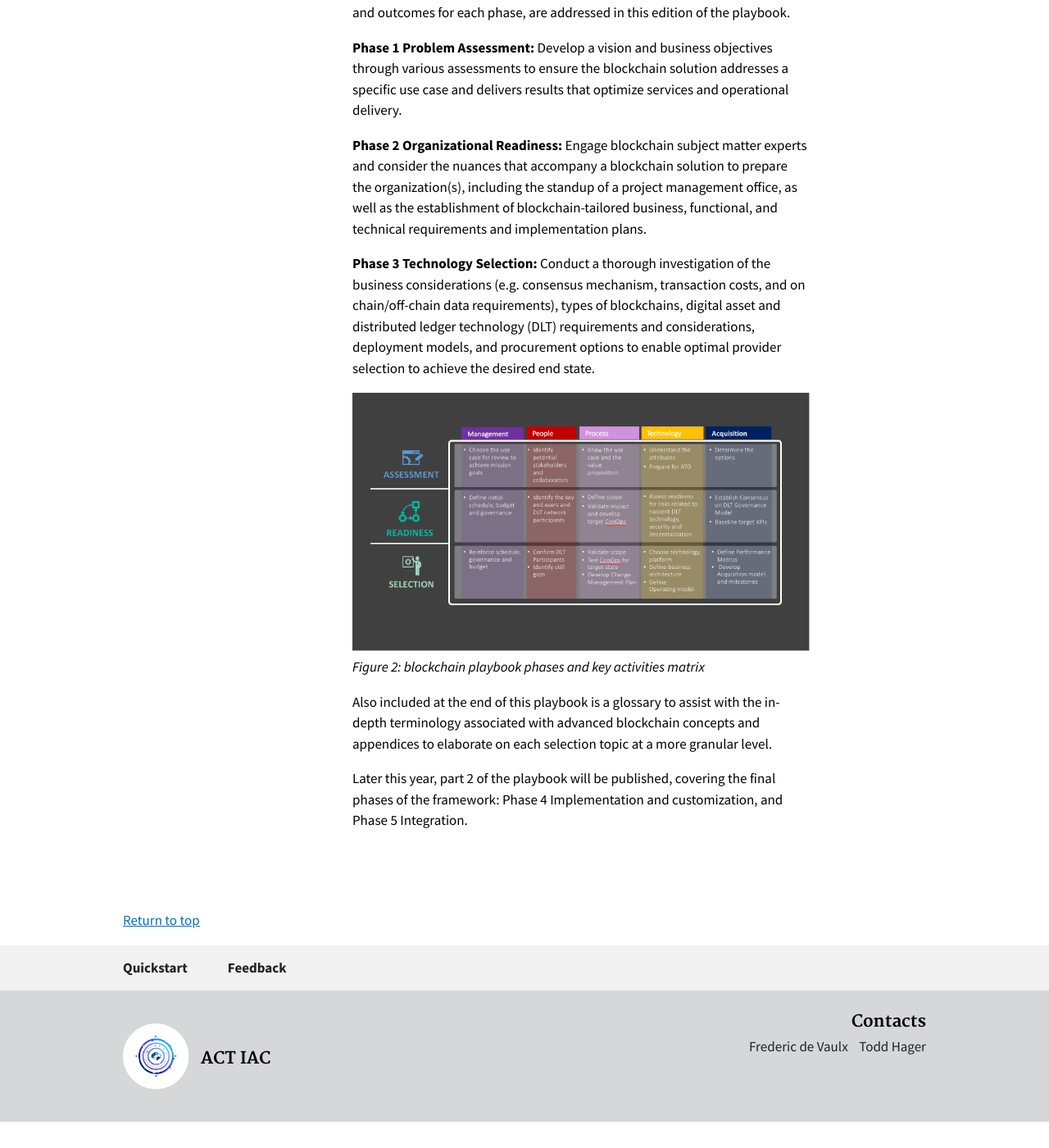
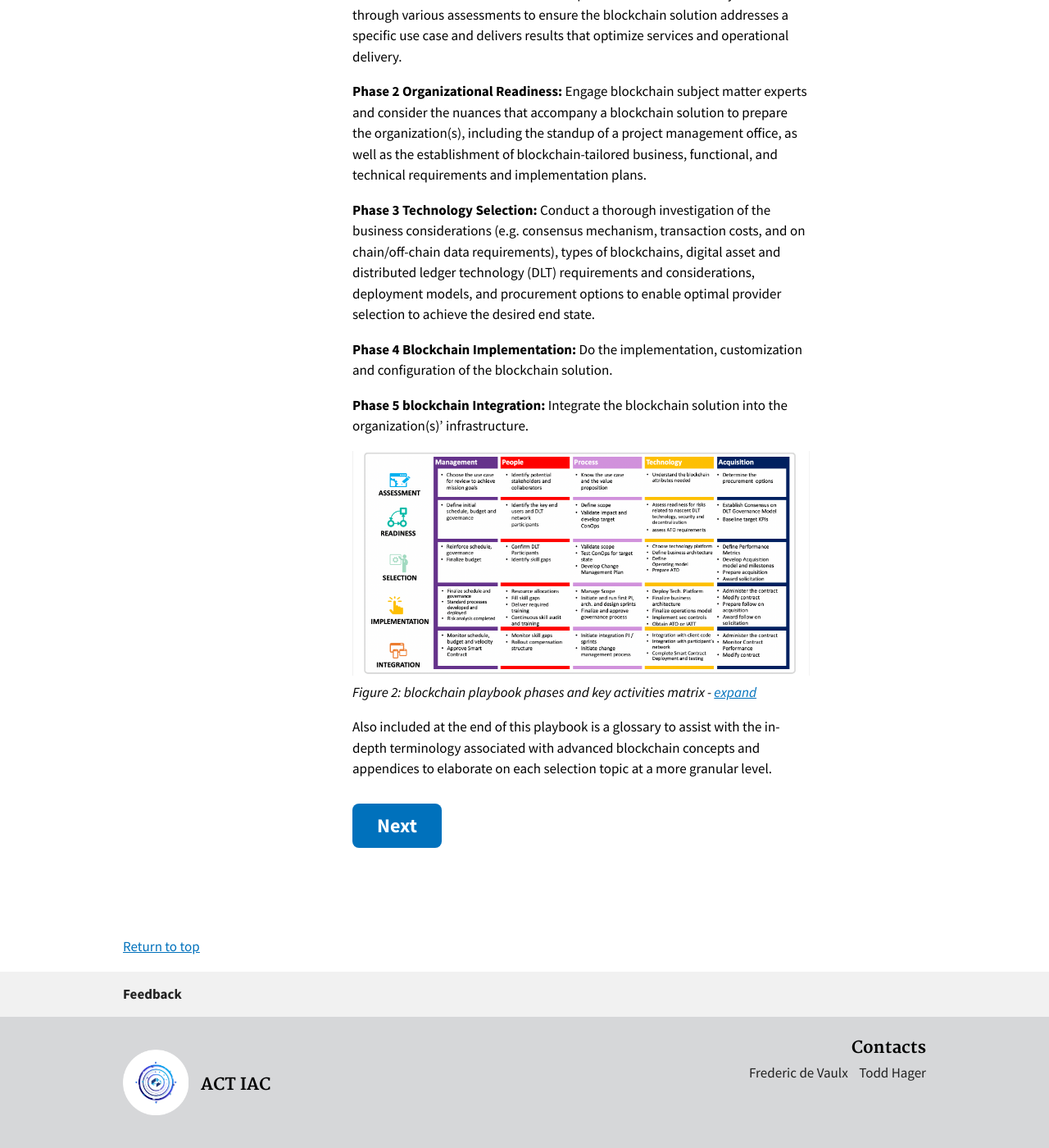
Before and after one commit to blockchain-working-group/blockchain-playbook, a Jekyll site: the page built from pages/intro.md, in a window 1280 px wide and 1400 px high, scrolled down 2345 px. Shown: the whole window at 82% size. Built offline with Jekyll 4.4.1, drawn with Linux system fonts in a browser that asks for light colours; before the commit the page ends 3713 px from its top, so only the background shows below that; some of the changed text lies outside the part shown.

```diff
--- a/pages/intro.md
+++ b/pages/intro.md
@@ -25,8 +25,8 @@ To address the current high level of government interest and desire to begin dep
 
 As government efforts move through implementation of this new and rapidly developing technology, contributions to this playbook (e.g. additional best practices, lessons learned, and other information) are appreciated to ensure this resource is current, comprehensive, and effective in meeting the needs of government.
 
-![Playbook Phases](../assets/img/playbook/playbook-process.png)
-_Figure 1: blockchain playbook phases_
+![Playbook Phases](../assets/img/playbook/pb-process.png)
+_Figure 1: blockchain playbook phases - [expand](../assets/img/playbook/pb-process.png){:target="_blank"}_
 
 The first three phases of a five-phased approach, which includes key activities and outcomes for each phase, are addressed in this edition of the playbook.
 
@@ -36,9 +36,13 @@ The first three phases of a five-phased approach, which includes key activities
 
 **Phase 3 Technology Selection:** Conduct a thorough investigation of the business considerations (e.g. consensus mechanism, transaction costs, and on chain/off-chain data requirements), types of blockchains, digital asset and distributed ledger technology (DLT) requirements and considerations, deployment models, and procurement options to enable optimal provider selection to achieve the desired end state.
 
-![Playbook Phases](../assets/img/playbook/playbook-process-activities.png)
-_Figure 2: blockchain playbook phases and key activities matrix_
+**Phase 4 Blockchain Implementation:** Do the implementation, customization and configuration of the blockchain solution.
+
+**Phase 5 blockchain Integration:** Integrate the blockchain solution into the organization(s)' infrastructure.
+
+![Playbook Phases](../assets/img/playbook/pb-key-activities.png)
+_Figure 2: blockchain playbook phases and key activities matrix - [expand](../assets/img/playbook/pb-key-activities.png){:target="_blank"}_
 
 Also included at the end of this playbook is a glossary to assist with the in-depth terminology associated with advanced blockchain concepts and appendices to elaborate on each selection topic at a more granular level.
 
-Later this year, part 2 of the playbook will be published, covering the final phases of the framework: Phase 4 Implementation and customization, and Phase 5 Integration.
+[Next](/blockchain-playbook/phases/1/){: .usa-button .usa-button-big }
```
Also changed, not shown: _data/navigation.yml (+3 -5 lines), pages/home.md (+2 -2 lines), pages/quickstart.md (+8 -4 lines), assets/img/playbook/pb-key-activities.png (added), assets/img/playbook/pb-phase-1.png (added), assets/img/playbook/pb-phase-2.png (added), assets/img/playbook/pb-phase-3.png (added), assets/img/playbook/pb-phase-4.png (added), assets/img/playbook/pb-phase-5.png (added), assets/img/playbook/pb-phase-flow.png (added), assets/img/playbook/pb-process.png (added), 1 other file.
